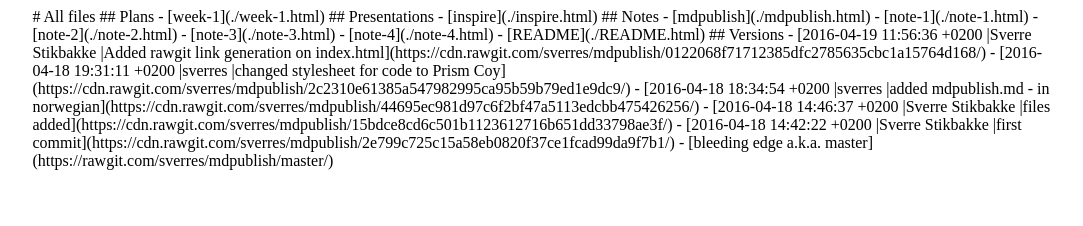
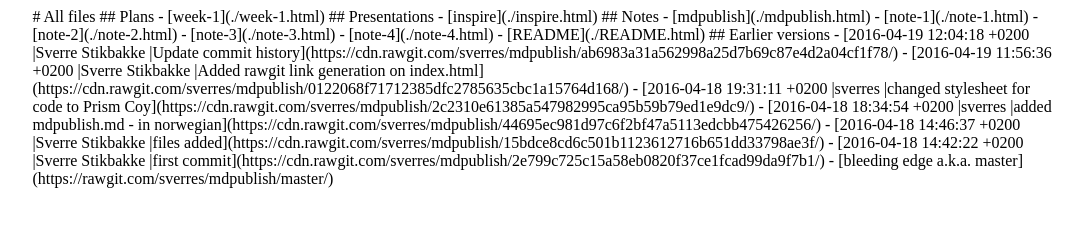
Before and after one commit to sverres/mdpublish, a plain HTML site: page index.html in a window 1280 px wide. Shown: the whole page, without its empty margins (6-1089 px from the left). Drawn offline with nearby package versions, Linux system fonts and the light colour scheme; some packages are replaced by stand-ins of ours; a script that the page names is missing; a web font is replaced by a local one.

Commit message:
minor fix compileindex.sh

```diff
--- a/index.html
+++ b/index.html
@@ -51,8 +51,9 @@ pre {
 - [note-4](./note-4.html)
 - [README](./README.html)
 
-## Versions
+## Earlier versions
 
+- [2016-04-19 12:04:18 +0200 |Sverre Stikbakke |Update commit history](https://cdn.rawgit.com/sverres/mdpublish/ab6983a31a562998a25d7b69c87e4d2a04cf1f78/)
 - [2016-04-19 11:56:36 +0200 |Sverre Stikbakke |Added rawgit link generation on index.html](https://cdn.rawgit.com/sverres/mdpublish/0122068f71712385dfc2785635cbc1a15764d168/)
 - [2016-04-18 19:31:11 +0200 |sverres |changed stylesheet for code to Prism Coy](https://cdn.rawgit.com/sverres/mdpublish/2c2310e61385a547982995ca95b59b79ed1e9dc9/)
 - [2016-04-18 18:34:54 +0200 |sverres |added mdpublish.md - in norwegian](https://cdn.rawgit.com/sverres/mdpublish/44695ec981d97c6f2bf47a5113edcbb475426256/)
```
Also changed, not shown: 2 other files.
